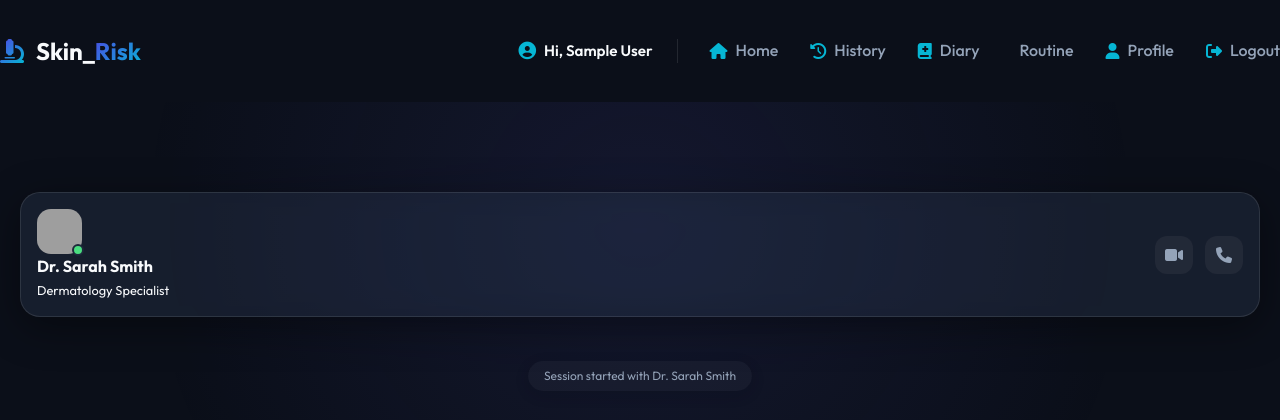
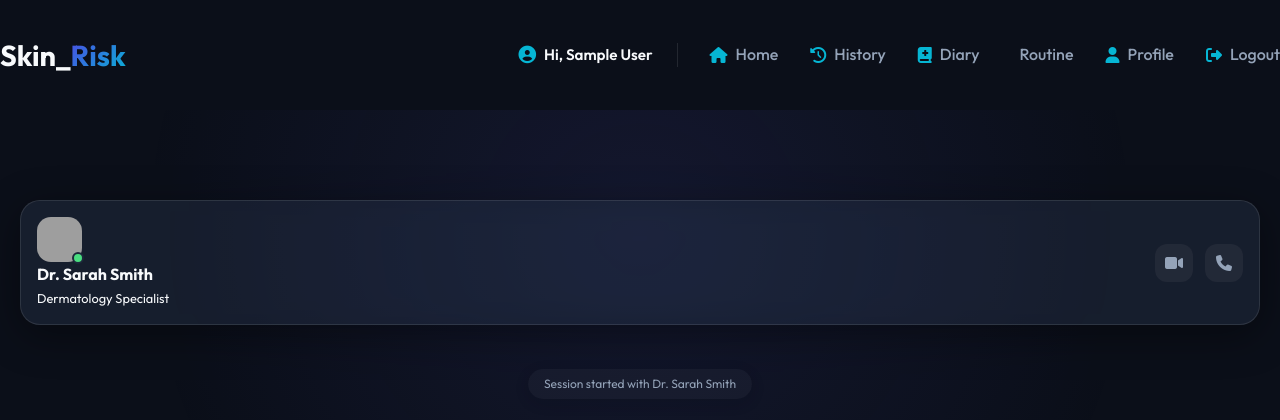
Before and after one commit to vishaalcibi-ops/skin-risk-app, a Flask app: page /chat in a window 1280 px wide. Shown: the top 420 px of the page. Run offline with Flask 3, Linux system fonts and the light colour scheme; the visitor is signed in with stand-in values (Sample User, id 1); data comes from the database, SQL or seed files in the repository; some libraries are stand-ins or nearby versions; grey boxes are pictures that could not be loaded.

Commit message:
Remove logo graphics from dashboard headers for a cleaner look

```diff
--- a/static/style.css
+++ b/static/style.css
@@ -217,6 +217,22 @@ a:hover {
     background: var(--primary);
     color: white;
     box-shadow: 0 4px 15px rgba(79, 70, 229, 0.3);
+}
+
+/* Global Logo Styling */
+.logo {
+    display: flex;
+    align-items: center;
+    gap: 0.75rem;
+    font-size: 1.5rem;
+    font-weight: 700;
+    color: var(--text-main);
+}
+
+.logo-img {
+    height: 38px;
+    width: auto;
+    filter: drop-shadow(0 0 8px rgba(6, 182, 212, 0.4));
 }
 
 /* Bento Grid System */
@@ -1453,18 +1469,8 @@ body.auth-page-bg::before {
     }
 
     .navbar .logo {
-        display: flex;
-        align-items: center;
-        gap: 0.75rem;
-        font-size: 1.5rem;
-        font-weight: 700;
-        color: var(--text-main);
-    }
-
-    .logo-img {
-        height: 38px;
-        width: auto;
-        filter: drop-shadow(0 0 8px rgba(6, 182, 212, 0.4));
+        gap: 1rem;
+        font-size: 1.8rem;
     }
 
     .navbar .nav-links {
--- a/templates/appointments.html
+++ b/templates/appointments.html
@@ -17,7 +17,6 @@
                 <!-- Desktop Navbar -->
         <header class="navbar desktop-only">
             <div class="logo">
-                <i class="fa-solid fa-microscope text-gradient"></i>
                 <span>Skin_<span class="text-gradient">Risk</span></span>
             </div>
             <nav class="nav-links">
@@ -40,7 +39,6 @@
         <!-- Android Top Bar -->
         <header class="top-bar mobile-only">
             <div class="logo">
-                <i class="fa-solid fa-microscope text-gradient"></i>
                 <span>Skin_<span class="text-gradient">Risk</span></span>
             </div>
             <div class="top-actions">
--- a/templates/booking.html
+++ b/templates/booking.html
@@ -17,7 +17,6 @@
                 <!-- Desktop Navbar -->
         <header class="navbar desktop-only">
             <div class="logo">
-                <i class="fa-solid fa-microscope text-gradient"></i>
                 <span>Skin_<span class="text-gradient">Risk</span></span>
             </div>
             <nav class="nav-links">
@@ -40,7 +39,6 @@
         <!-- Android Top Bar -->
         <header class="top-bar mobile-only">
             <div class="logo">
-                <i class="fa-solid fa-microscope text-gradient"></i>
                 <span>Skin_<span class="text-gradient">Risk</span></span>
             </div>
             <div class="top-actions">
--- a/templates/chat.html
+++ b/templates/chat.html
@@ -17,7 +17,6 @@
                 <!-- Desktop Navbar -->
         <header class="navbar desktop-only">
             <div class="logo">
-                <i class="fa-solid fa-microscope text-gradient"></i>
                 <span>Skin_<span class="text-gradient">Risk</span></span>
             </div>
             <nav class="nav-links">
@@ -40,7 +39,6 @@
         <!-- Android Top Bar -->
         <header class="top-bar mobile-only" style="background: rgba(15, 23, 42, 0.8); border: none;">
             <div class="logo">
-                <i class="fa-solid fa-microscope text-gradient"></i>
                 <span>Skin_<span class="text-gradient">Risk</span></span>
             </div>
             <div class="top-actions">
--- a/templates/diary.html
+++ b/templates/diary.html
@@ -24,7 +24,6 @@
                 <!-- Desktop Navbar -->
         <header class="navbar desktop-only">
             <div class="logo">
-                <i class="fa-solid fa-microscope text-gradient"></i>
                 <span>Skin_<span class="text-gradient">Risk</span></span>
             </div>
             <nav class="nav-links">
--- a/templates/history.html
+++ b/templates/history.html
@@ -22,7 +22,6 @@
                 <!-- Desktop Navbar -->
         <header class="navbar desktop-only">
             <div class="logo">
-                <img src="{{ url_for('static', filename='logo.svg') }}" alt="Logo" class="logo-img">
                 <span>Skin_<span class="text-gradient">Risk</span></span>
             </div>
             <nav class="nav-links">
@@ -45,7 +44,6 @@
         <!-- Android Top Bar -->
         <header class="top-bar mobile-only">
             <div class="logo">
-                <img src="{{ url_for('static', filename='logo.svg') }}" alt="Logo" class="logo-img">
                 <span>Skin_<span class="text-gradient">Risk</span></span>
             </div>
             <div class="top-actions">
--- a/templates/index.html
+++ b/templates/index.html
@@ -31,7 +31,6 @@
         <!-- Desktop Navbar -->
         <header class="navbar desktop-only">
             <div class="logo">
-                <img src="{{ url_for('static', filename='logo.svg') }}" alt="Logo" class="logo-img">
                 <span>Skin_<span class="text-gradient">Risk</span></span>
             </div>
             <nav class="nav-links">
@@ -54,7 +53,6 @@
         <!-- Android Top Bar -->
         <header class="top-bar mobile-only">
             <div class="logo">
-                <img src="{{ url_for('static', filename='logo.svg') }}" alt="Logo" class="logo-img">
                 <span>Skin_<span class="text-gradient">Risk</span></span>
             </div>
             <div class="header-search">
--- a/templates/notifications.html
+++ b/templates/notifications.html
@@ -16,7 +16,6 @@
                 <!-- Desktop Navbar -->
         <header class="navbar desktop-only">
             <div class="logo">
-                <i class="fa-solid fa-microscope text-gradient"></i>
                 <span>Skin_<span class="text-gradient">Risk</span></span>
             </div>
             <nav class="nav-links">
--- a/templates/pharmacy.html
+++ b/templates/pharmacy.html
@@ -20,7 +20,6 @@
                 <!-- Desktop Navbar -->
         <header class="navbar desktop-only">
             <div class="logo">
-                <i class="fa-solid fa-microscope text-gradient"></i>
                 <span>Skin_<span class="text-gradient">Risk</span></span>
             </div>
             <nav class="nav-links">
@@ -43,7 +42,6 @@
         <!-- Android Top Bar -->
         <header class="top-bar mobile-only">
             <div class="logo">
-                <i class="fa-solid fa-microscope text-gradient"></i>
                 <span>Skin_<span class="text-gradient">Risk</span></span>
             </div>
             <div class="top-actions">
--- a/templates/profile.html
+++ b/templates/profile.html
@@ -20,7 +20,6 @@
                 <!-- Desktop Navbar -->
         <header class="navbar desktop-only">
             <div class="logo">
-                <i class="fa-solid fa-microscope text-gradient"></i>
                 <span>Skin_<span class="text-gradient">Risk</span></span>
             </div>
             <nav class="nav-links">
@@ -43,7 +42,6 @@
         <!-- Android Top Bar -->
         <header class="top-bar mobile-only">
             <div class="logo">
-                <i class="fa-solid fa-microscope text-gradient"></i>
                 <span>Skin_<span class="text-gradient">Risk</span></span>
             </div>
             <div class="top-actions">
--- a/templates/result.html
+++ b/templates/result.html
@@ -145,7 +145,6 @@
                 <!-- Desktop Navbar -->
         <header class="navbar desktop-only">
             <div class="logo">
-                <img src="{{ url_for('static', filename='logo.svg') }}" alt="Logo" class="logo-img">
                 <span>Skin_<span class="text-gradient">Risk</span></span>
             </div>
             <nav class="nav-links">
@@ -168,7 +167,6 @@
         <!-- Android Top Bar -->
         <header class="top-bar mobile-only">
             <div class="logo">
-                <img src="{{ url_for('static', filename='logo.svg') }}" alt="Logo" class="logo-img">
                 <span>Skin_<span class="text-gradient">Risk</span></span>
             </div>
             <div class="top-actions">
--- a/templates/routine.html
+++ b/templates/routine.html
@@ -22,7 +22,6 @@
                 <!-- Desktop Navbar -->
         <header class="navbar desktop-only">
             <div class="logo">
-                <i class="fa-solid fa-microscope text-gradient"></i>
                 <span>Skin_<span class="text-gradient">Risk</span></span>
             </div>
             <nav class="nav-links">
--- a/templates/search_results.html
+++ b/templates/search_results.html
@@ -16,7 +16,6 @@
                 <!-- Desktop Navbar -->
         <header class="navbar desktop-only">
             <div class="logo">
-                <i class="fa-solid fa-microscope text-gradient"></i>
                 <span>Skin_<span class="text-gradient">Risk</span></span>
             </div>
             <nav class="nav-links">
```
